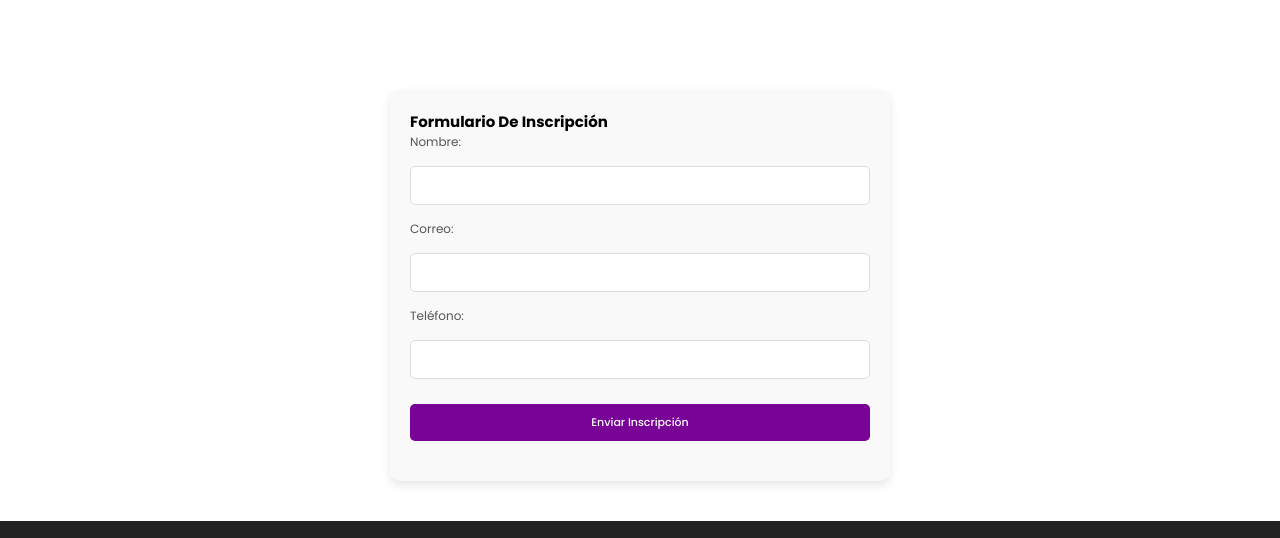
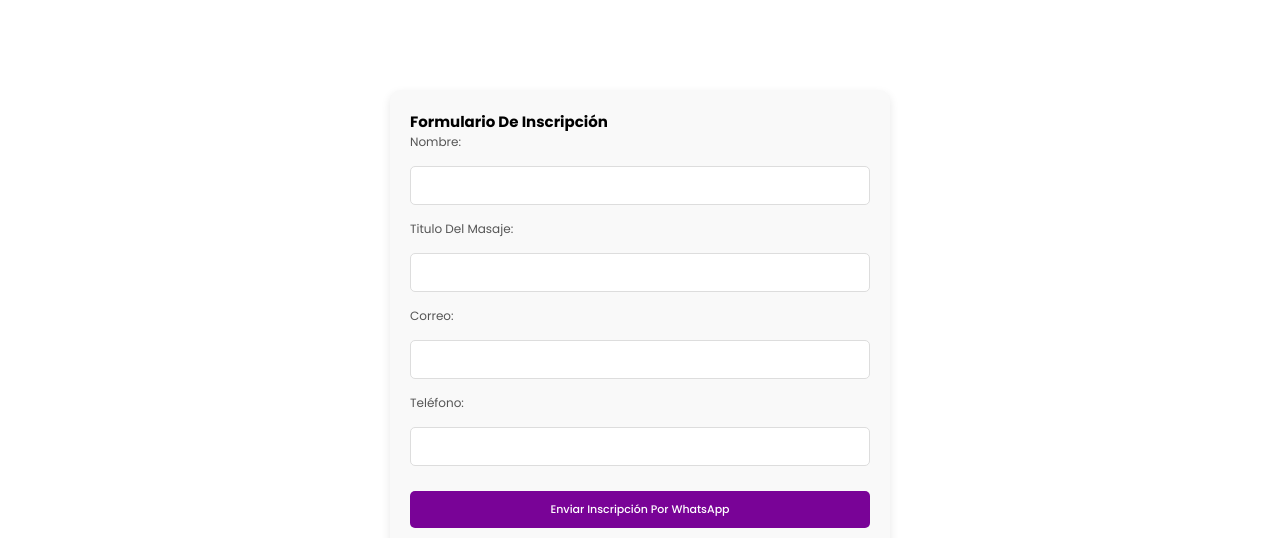
Before and after one commit to Mariana8819/MasajesJvEsteticista, a plain HTML site: page index.html in a window 1280 px wide. Shown: the part 5380-5918 px from the top of the page. Drawn offline with nearby package versions, Linux system fonts and the light colour scheme.

Commit message:
agregado envio de form por whatsapp

```diff
--- a/index.html
+++ b/index.html
@@ -404,9 +404,15 @@
         <div class="box-container">
             <div class="box">
                 <h1>Formulario de Inscripción</h1>
-                <form id="formulario-inscripcion" onsubmit="return enviarFormulario(event)">
+                <form id="formulario-inscripcion" >
+
+                <!-- <form id="formulario-inscripcion" onsubmit="return enviarFormulario(event)"> -->
+
                     <label for="nombre">Nombre:</label>
                     <input type="text" id="nombre" name="nombre" required>
+
+                    <label for="masaje">Titulo del Masaje:</label>
+                    <input type="text" id="masaje" name="masaje" required>
 
                     <label for="correo">Correo:</label>
                     <input type="email" id="correo" name="correo" required>
@@ -414,7 +420,8 @@
                     <label for="telefono">Teléfono:</label>
                     <input type="text" id="telefono" name="telefono" required>
 
-                    <button type="submit" class="btn">Enviar Inscripción</button>
+                    <!-- <button type="submit" class="btn">Enviar Inscripción</button> -->
+                    <button type="button" class="btn" onclick="enviarWhatsApp()">Enviar Inscripción por WhatsApp</button>
                 </form>
                 <p id="mensaje-confirmacion"></p>
             </div>
--- a/script.js
+++ b/script.js
@@ -119,21 +119,44 @@ var swiper = new Swiper(".home-slider", {
 //       },
 //   });
 
-// //func para mostarr detalle de los masajes al hacer click en Leer Mas
-// function mostrarServicio(titulo, descripcion) {
-//     document.getElementById('descripcion-masaje').innerText = descripcion;
+// // //func para mostarr detalle de los masajes al hacer click en Leer Mas
+// // function mostrarServicio(titulo, descripcion) {
+// //     document.getElementById('descripcion-masaje').innerText = descripcion;
+// // }
+
+// //func para manejar el envio del formulario
+// function enviarFormulario(event) {
+//     event.preventDefault();
+
+//     //obtengo los valores del form
+//     var nombre= document.getElementById('nombre').value;
+//     var correo= document.getElementById('correo').value;
+//     var telefono= document.getElementById('telefono').value;
+
+//     document.getElementById('mensaje-confirmacion').innerText = `Gracias, ${nombre}! Tu inscripción ha sido recibida. Te contactaremos a tu correo (${correo}) o teléfono (${telefono}).`;
+
+//     document.getElementById('formulario-inscripcion').reset();
 // }
 
-//func para manejar el envio del formulario
-function enviarFormulario(event) {
-    event.preventDefault();
+//enviar form-inscripcion por whatsApp
 
-    //obtengo los valores del form
-    var nombre= document.getElementById('nombre').value;
-    var correo= document.getElementById('correo').value;
-    var telefono= document.getElementById('telefono').value;
+function enviarWhatsApp() {
+    // Obtener los valores del formulario
+    var nombre = document.getElementById('nombre').value;
+    var masaje = document.getElementById('masaje').value;
+    var correo = document.getElementById('correo').value;
+    var telefono = document.getElementById('telefono').value;
 
-    document.getElementById('mensaje-confirmacion').innerText = `Gracias, ${nombre}! Tu inscripción ha sido recibida. Te contactaremos a tu correo (${correo}) o teléfono (${telefono}).`;
+    // Crear el mensaje que se enviará por WhatsApp
+   // var mensaje = `Nombre: ${nombre}\nMasaje: ${masaje}\nCorreo: ${correo}\nTeléfono: ${telefono}`;
+    var mensaje = `¡Hola! Mi nombre es ${nombre} y estoy interesad@ en inscribirme para el masaje de ${masaje}.
+    Mi correo es ${correo} y mi número de teléfono es ${telefono}.
+    ¿Podrías brindarme más información? ¡Gracias!`;
 
-    document.getElementById('formulario-inscripcion').reset();
+    // Crear el enlace de WhatsApp
+    var numeroWhatsApp = '554196552906';  // Número de WhatsApp donde se enviará el mensaje
+    var enlaceWhatsApp = `https://wa.me/${numeroWhatsApp}?text=${encodeURIComponent(mensaje)}`;
+
+    // Redirigir al enlace de WhatsApp
+    window.open(enlaceWhatsApp, '_blank');
 }
```
